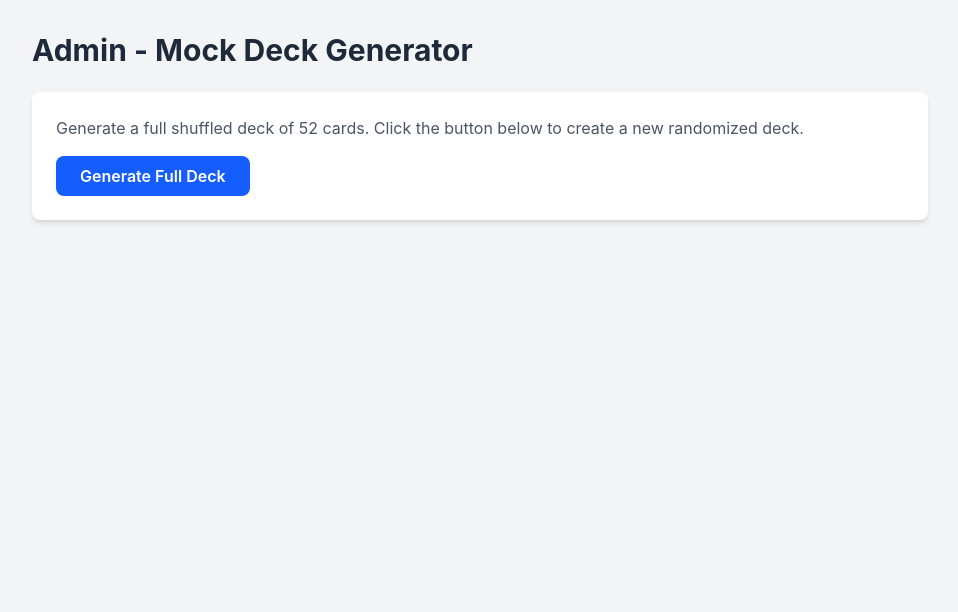
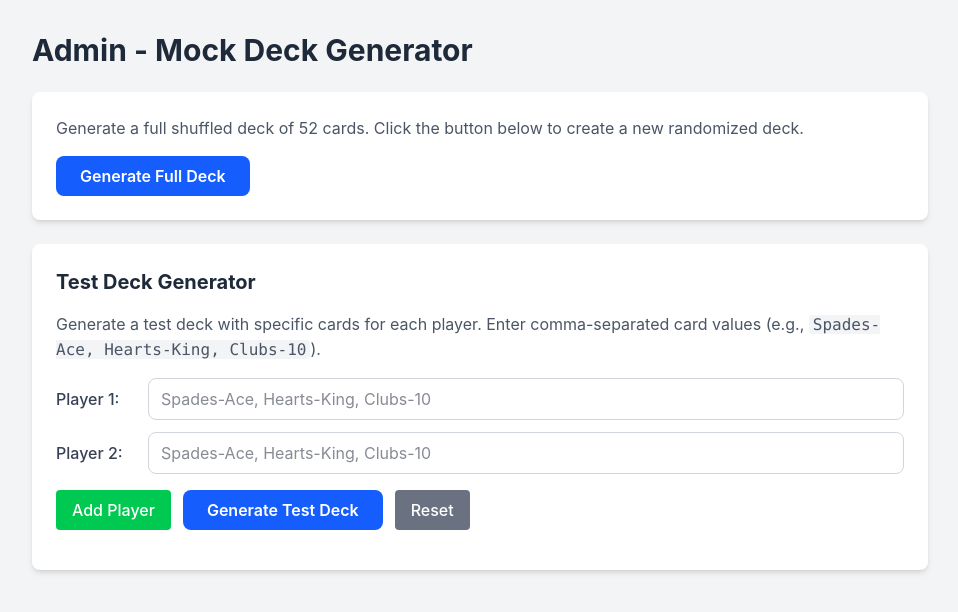
Before and after one commit to teeehn/simple-jack, a Next.js app: page /admin in a window 1280 px wide. Shown: the top 612 px of the page, without its empty margins (160-1118 px from the left). Built offline with nearby package versions, Linux system fonts and the light colour scheme.

Commit message:
Added test deck generator.

```diff
--- a/src/app/admin/page.tsx
+++ b/src/app/admin/page.tsx
@@ -1,12 +1,80 @@
 "use client";
 
-import { useState } from "react";
+import { useState, useMemo } from "react";
 import { generateMockDeck } from "@/lib/utils/mock-deck-generator";
-import { Card } from "@/shared/types";
+import { Card, TestCase } from "@/shared/types";
+
+const VALID_SUITS = ["Clubs", "Diamonds", "Hearts", "Spades"];
+const VALID_VALUES = ["Ace", "King", "Queen", "Jack", "2", "3", "4", "5", "6", "7", "8", "9", "10"];
+const MIN_PLAYERS = 2;
+const MAX_PLAYERS = 6;
+
+const validateCard = (card: string): boolean => {
+  const parts = card.split("-");
+  if (parts.length !== 2) return false;
+  const [suit, value] = parts;
+  return VALID_SUITS.includes(suit) && VALID_VALUES.includes(value);
+};
+
+const parseCards = (input: string): string[] => {
+  return input
+    .split(",")
+    .map((card) => card.trim())
+    .filter((card) => card);
+};
 
 export default function Admin() {
   const [generatedDeck, setGeneratedDeck] = useState<Card[] | null>(null);
   const [copied, setCopied] = useState(false);
+
+  // Test deck state
+  const [playerInputs, setPlayerInputs] = useState<string[]>(["", ""]);
+  const [touchedFields, setTouchedFields] = useState<Set<number>>(new Set());
+  const [testDeck, setTestDeck] = useState<Card[] | null>(null);
+  const [testDeckCopied, setTestDeckCopied] = useState(false);
+  const [testDeckError, setTestDeckError] = useState<string | null>(null);
+
+  // Validation (computed but only shown for touched fields)
+  const validation = useMemo(() => {
+    const errors: { [key: number]: string[] } = {};
+    const allCards: string[] = [];
+    const duplicates = new Set<string>();
+
+    playerInputs.forEach((input, index) => {
+      const cards = parseCards(input);
+      const playerErrors: string[] = [];
+
+      cards.forEach((card) => {
+        if (!validateCard(card)) {
+          playerErrors.push(`Invalid card: "${card}"`);
+        } else {
+          if (allCards.includes(card)) {
+            duplicates.add(card);
+          }
+          allCards.push(card);
+        }
+      });
+
+      if (playerErrors.length > 0) {
+        errors[index] = playerErrors;
+      }
+    });
+
+    // Add duplicate errors
+    if (duplicates.size > 0) {
+      playerInputs.forEach((input, index) => {
+        const cards = parseCards(input);
+        const dupeErrors = cards
+          .filter((card) => duplicates.has(card))
+          .map((card) => `Duplicate card: "${card}"`);
+        if (dupeErrors.length > 0) {
+          errors[index] = [...(errors[index] || []), ...dupeErrors];
+        }
+      });
+    }
+
+    return { errors, hasErrors: Object.keys(errors).length > 0 };
+  }, [playerInputs]);
 
   const handleGenerateDeck = () => {
     const deck = generateMockDeck();
@@ -20,6 +88,78 @@ export default function Admin() {
       setCopied(true);
       setTimeout(() => setCopied(false), 2000);
     }
+  };
+
+  const handleAddPlayer = () => {
+    if (playerInputs.length < MAX_PLAYERS) {
+      setPlayerInputs([...playerInputs, ""]);
+    }
+  };
+
+  const handleRemovePlayer = (index: number) => {
+    if (playerInputs.length > MIN_PLAYERS) {
+      setPlayerInputs(playerInputs.filter((_, i) => i !== index));
+    }
+  };
+
+  const handlePlayerInputChange = (index: number, value: string) => {
+    const newInputs = [...playerInputs];
+    newInputs[index] = value;
+    setPlayerInputs(newInputs);
+  };
+
+  const handlePlayerInputBlur = (index: number) => {
+    setTouchedFields((prev) => new Set(prev).add(index));
+  };
+
+  const handleGenerateTestDeck = () => {
+    setTestDeckError(null);
+
+    if (validation.hasErrors) {
+      setTestDeckError("Please fix validation errors before generating.");
+      return;
+    }
+
+    try {
+      const testCase: TestCase = {};
+      playerInputs.forEach((input, index) => {
+        if (input.trim()) {
+          const cards = parseCards(input) as Card[];
+          testCase[(index + 1).toString()] = cards;
+        }
+      });
+
+      if (Object.keys(testCase).length === 0) {
+        setTestDeckError("Please enter at least one card for a player.");
+        return;
+      }
+
+      const deck = generateMockDeck(testCase);
+      setTestDeck(deck);
+      setTestDeckCopied(false);
+    } catch (error) {
+      setTestDeckError(error instanceof Error ? error.message : "An error occurred");
+    }
+  };
+
+  const handleCopyTestDeck = async () => {
+    if (testDeck) {
+      await navigator.clipboard.writeText(JSON.stringify(testDeck, null, 2));
+      setTestDeckCopied(true);
+      setTimeout(() => setTestDeckCopied(false), 2000);
+    }
+  };
+
+  const handleClearTestDeck = () => {
+    setTestDeck(null);
+    setTestDeckError(null);
+  };
+
+  const handleResetTestDeck = () => {
+    setPlayerInputs(["", ""]);
+    setTouchedFields(new Set());
+    setTestDeck(null);
+    setTestDeckError(null);
   };
 
   return (
@@ -64,6 +204,116 @@ export default function Admin() {
             </div>
           )}
         </div>
+
+        {/* Test Deck Generator Section */}
+        <div className="bg-white rounded-lg shadow-md p-6 mt-6">
+          <h2 className="text-xl font-bold text-gray-800 mb-4">Test Deck Generator</h2>
+          <p className="text-gray-600 mb-4">
+            Generate a test deck with specific cards for each player. Enter comma-separated card values
+            (e.g., <code className="bg-gray-100 px-1 rounded">Spades-Ace, Hearts-King, Clubs-10</code>).
+          </p>
+
+          <div className="space-y-3 mb-4">
+            {playerInputs.map((input, index) => (
+              <div key={index}>
+                <div className="flex items-center gap-3">
+                  <label className="w-20 text-gray-700 font-medium">
+                    Player {index + 1}:
+                  </label>
+                  <input
+                    type="text"
+                    value={input}
+                    onChange={(e) => handlePlayerInputChange(index, e.target.value)}
+                    onBlur={() => handlePlayerInputBlur(index)}
+                    placeholder="Spades-Ace, Hearts-King, Clubs-10"
+                    className={`flex-1 border rounded-lg px-3 py-2 focus:outline-none focus:ring-2 focus:ring-blue-500 text-gray-900 ${
+                      touchedFields.has(index) && validation.errors[index]
+                        ? "border-red-500 bg-red-50"
+                        : "border-gray-300"
+                    }`}
+                  />
+                  {playerInputs.length > MIN_PLAYERS && (
+                    <button
+                      onClick={() => handleRemovePlayer(index)}
+                      className="text-red-500 hover:text-red-700 font-bold px-2"
+                      title="Remove player"
+                    >
+                      X
+                    </button>
+                  )}
+                </div>
+                {touchedFields.has(index) && validation.errors[index] && (
+                  <div className="ml-20 mt-1 pl-3">
+                    {validation.errors[index].map((error, errIdx) => (
+                      <p key={errIdx} className="text-red-600 text-sm">
+                        {error}
+                      </p>
+                    ))}
+                  </div>
+                )}
+              </div>
+            ))}
+          </div>
+
+          <div className="flex gap-3 mb-4">
+            {playerInputs.length < MAX_PLAYERS && (
+              <button
+                onClick={handleAddPlayer}
+                className="bg-green-500 hover:bg-green-600 text-white font-medium py-2 px-4 rounded transition-colors"
+              >
+                Add Player
+              </button>
+            )}
+            <button
+              onClick={handleGenerateTestDeck}
+              disabled={validation.hasErrors}
+              className={`font-semibold py-2 px-6 rounded-lg transition-colors ${
+                validation.hasErrors
+                  ? "bg-blue-300 cursor-not-allowed text-white"
+                  : "bg-blue-600 hover:bg-blue-700 text-white"
+              }`}
+            >
+              Generate Test Deck
+            </button>
+            <button
+              onClick={handleResetTestDeck}
+              className="bg-gray-500 hover:bg-gray-600 text-white font-medium py-2 px-4 rounded transition-colors"
+            >
+              Reset
+            </button>
+          </div>
+
+          {testDeckError && (
+            <div className="bg-red-100 border border-red-400 text-red-700 px-4 py-3 rounded mb-4">
+              {testDeckError}
+            </div>
+          )}
+
+          {testDeck && (
+            <div className="mt-6">
+              <div className="flex items-center justify-between mb-2">
+                <h3 className="text-lg font-semibold text-gray-700">
+                  Generated Test Deck ({testDeck.length} cards)
+                </h3>
+                <button
+                  onClick={handleCopyTestDeck}
+                  className="bg-gray-200 hover:bg-gray-300 text-gray-700 font-medium py-1 px-4 rounded transition-colors text-sm"
+                >
+                  {testDeckCopied ? "Copied!" : "Copy JSON"}
+                </button>
+              </div>
+              <pre className="bg-gray-900 text-green-400 p-4 rounded-lg overflow-auto max-h-96 text-sm font-mono">
+                {JSON.stringify(testDeck, null, 2)}
+              </pre>
+              <button
+                onClick={handleClearTestDeck}
+                className="mt-4 bg-red-500 hover:bg-red-600 text-white font-medium py-2 px-4 rounded transition-colors"
+              >
+                Clear Result
+              </button>
+            </div>
+          )}
+        </div>
       </div>
     </div>
   );
```
